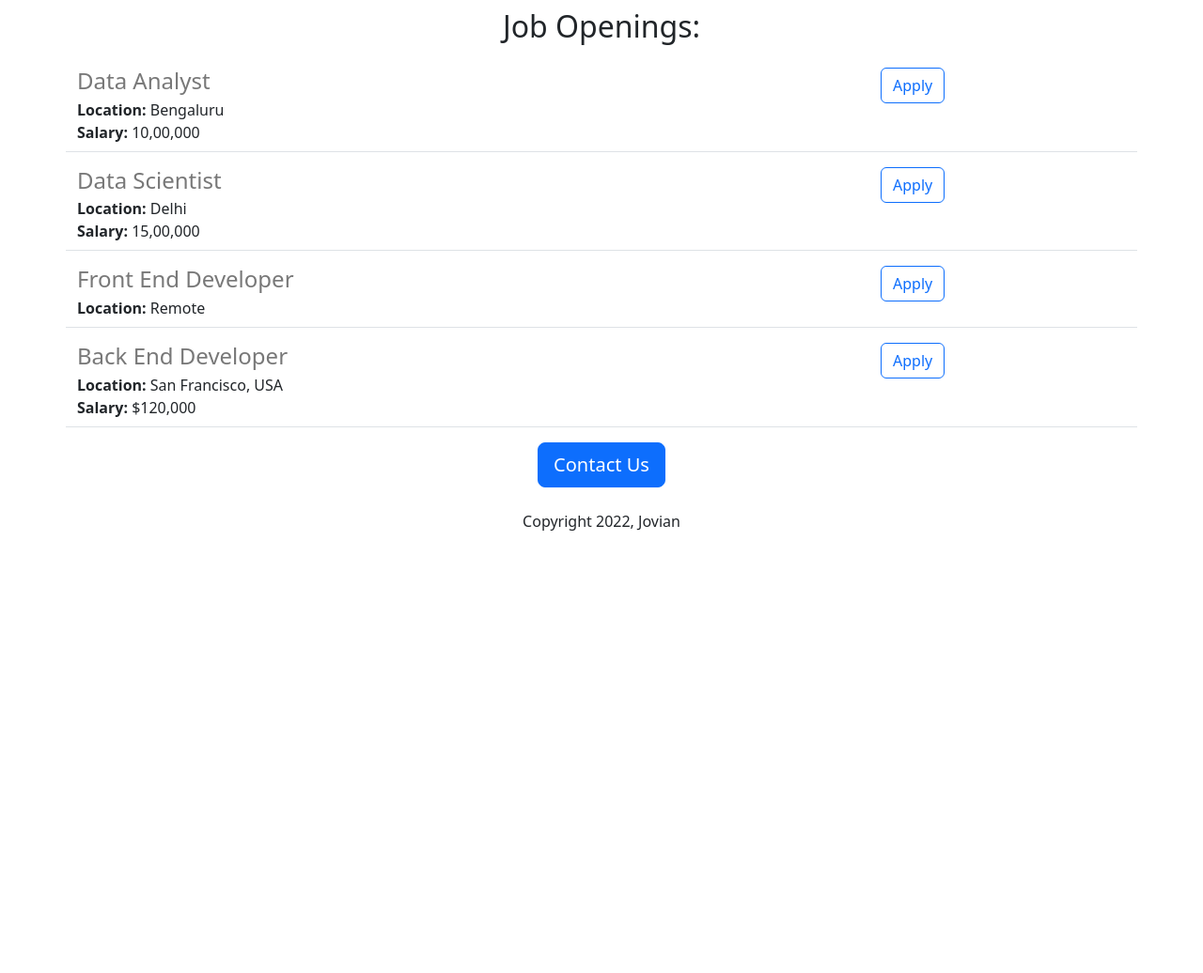
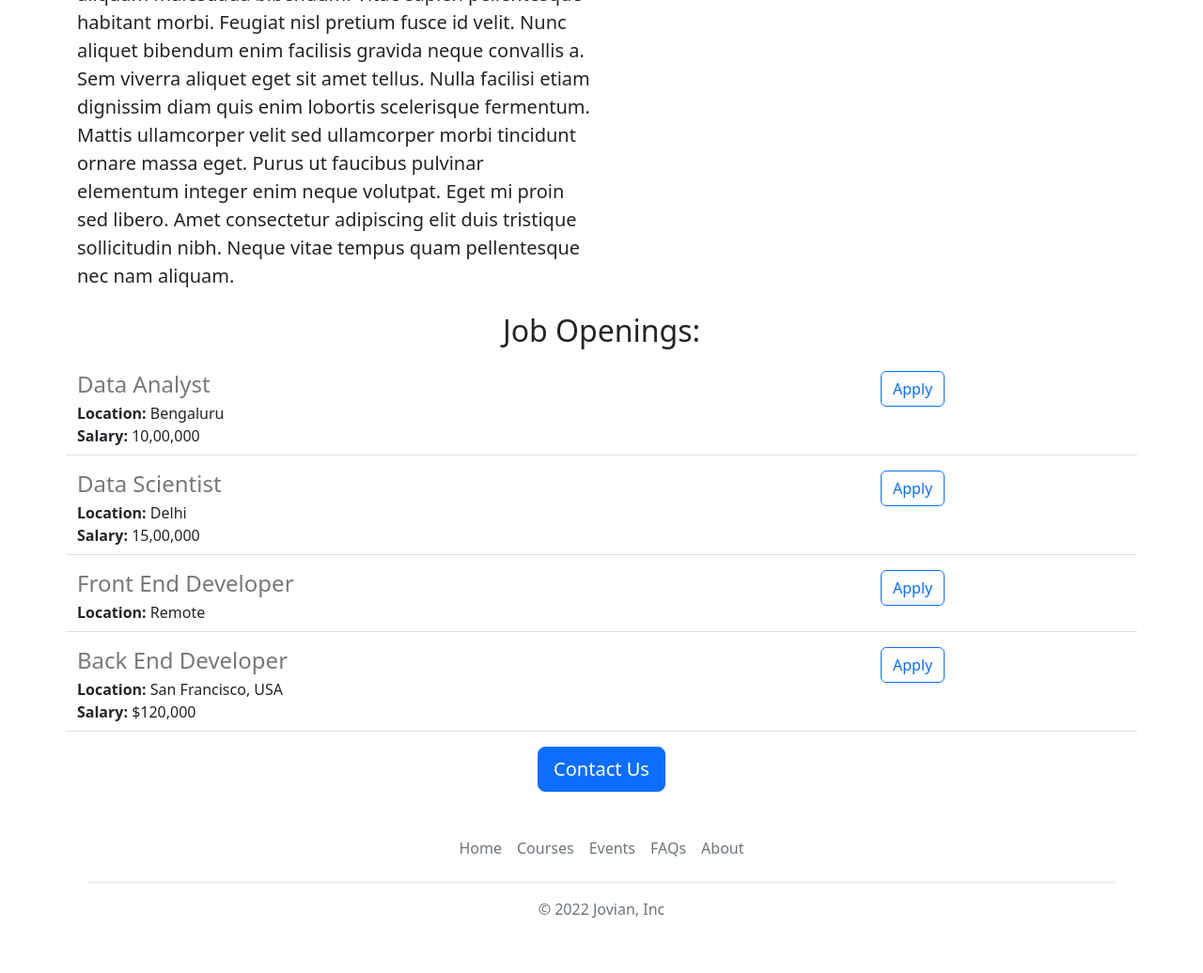
Before and after one commit to rahulhande13/carrer-web-v2, a Flask app: page / in a window 1280 px wide. Shown: the part 833-1869 px from the top of the page at 94% size. Before the commit the page ends 1398 px from the top, so only its background shows below. Run offline with Flask 2, Linux system fonts and the light colour scheme.

Commit message:
functional and asthetic improvements

```diff
--- /dev/null
+++ b/templates/footer.html
@@ -0,0 +1,14 @@
+<div class="b-example-divider"></div>
+
+<div class="container">
+  <footer class="py-3 my-4">
+    <ul class="nav justify-content-center border-bottom pb-3 mb-3">
+      <li class="nav-item"><a target="_blank" href="https://jovian.ai" class="nav-link px-2 text-muted">Home</a></li>
+      <li class="nav-item"><a target="_blank" href="https://jovian.ai/learn" class="nav-link px-2 text-muted">Courses</a></li>
+      <li class="nav-item"><a target="_blank" href="https://jovian.ai/events" class="nav-link px-2 text-muted">Events</a></li>
+      <li class="nav-item"><a href="#" class="nav-link px-2 text-muted">FAQs</a></li>
+      <li class="nav-item"><a href="#" class="nav-link px-2 text-muted">About</a></li>
+    </ul>
+    <p class="text-center text-muted">&copy; 2022 Jovian, Inc</p>
+  </footer>
+</div>
--- a/templates/home.html
+++ b/templates/home.html
@@ -10,17 +10,24 @@
       height: 360px;
       width: 100%;
       object-fit:cover;
+      margin-bottom:16px
       }
     </style>
   </head>
   <body>
+    {% include 'nav.html' %}
+    <img class="img-fluid" id="banner" src="https://jovian-careers-website.rahulhande.repl.co/static/banner1.jpeg">
     <div class="container">
       <h1 class="text-center mt-2 mb-4">{{company_name}} Careers</h1>
-      <img class="img-fluid" id="banner" src="https://jovian-careers-website.rahulhande.repl.co/static/banner1.jpeg">
-      <h2 class="text-center mt-4 mb-4">About Jovian</h2>
+      <div class="row" style="margin: bottom 16px;">
+        <div class="col-md-6">
       <p class="lead">
       Lorem ipsum dolor sit amet, consectetur adipiscing elit, sed do eiusmod tempor incididunt ut labore et dolore magna aliqua. Blandit volutpat maecenas volutpat blandit aliquam etiam. Accumsan tortor posuere ac ut. Pretium quam vulputate dignissim suspendisse in est. Id interdum velit laoreet id donec ultrices tincidunt arcu. Dignissim sodales ut eu sem integer vitae justo. Lectus quam id leo in vitae turpis massa sed elementum. Vel elit scelerisque mauris pellentesque pulvinar. Viverra mauris in aliquam sem fringilla ut morbi tincidunt augue. Sapien nec sagittis aliquam malesuada bibendum. Vitae sapien pellentesque habitant morbi. Feugiat nisl pretium fusce id velit. Nunc aliquet bibendum enim facilisis gravida neque convallis a. Sem viverra aliquet eget sit amet tellus. Nulla facilisi etiam dignissim diam quis enim lobortis scelerisque fermentum. Mattis ullamcorper velit sed ullamcorper morbi tincidunt ornare massa eget. Purus ut faucibus pulvinar elementum integer enim neque volutpat. Eget mi proin sed libero. Amet consectetur adipiscing elit duis tristique sollicitudin nibh. Neque vitae tempus quam pellentesque nec nam aliquam.
       </p>
+          </div>
+          <div class="d-none d-md-block col-md-6">
+          <img src="/static/people.jpeg" style="height:320px; border-radius:4px;">
+      </div>
       <h2 class="text-center mt-2 mb-4">Job Openings:</h2>
       <div>
         {% for job in jobs %}
@@ -29,8 +36,8 @@
       </div>
       <div class="text-center" >
         <button class="btn btn-primary btn-lg">Contact Us</button>
-        <p class="mt-4">Copyright 2022, Jovian</p>
       </div>
     </div>
+    {% include 'footer.html' %}
   </body>
 </html>
--- a/templates/jobitem.html
+++ b/templates/jobitem.html
@@ -14,7 +14,7 @@
       {% endif %}
     </div>
   <div class='col-3'>
-    <button type="button" class="btn btn-outline-primary">Apply</button>
+    <a href="https://google.com"  type="button" class="btn btn-outline-primary">Apply</a>
   </div>
 
   </div>
--- /dev/null
+++ b/templates/nav.html
@@ -0,0 +1,9 @@
+<nav class="navbar shadow-sm fixed-top bg-white">
+  <div class="container-fluid">
+    <a class="navbar-brand" href="#">
+      <img src="/static/logo.svg" alt="Logo" width="30" height="24" class="d-inline-block align-text-top">
+      Jovian
+    </a>
+  </div>
+</nav>
+<div style="height:56px"></div>
```
Also changed, not shown: static/logo.svg (added), 1 other file.
